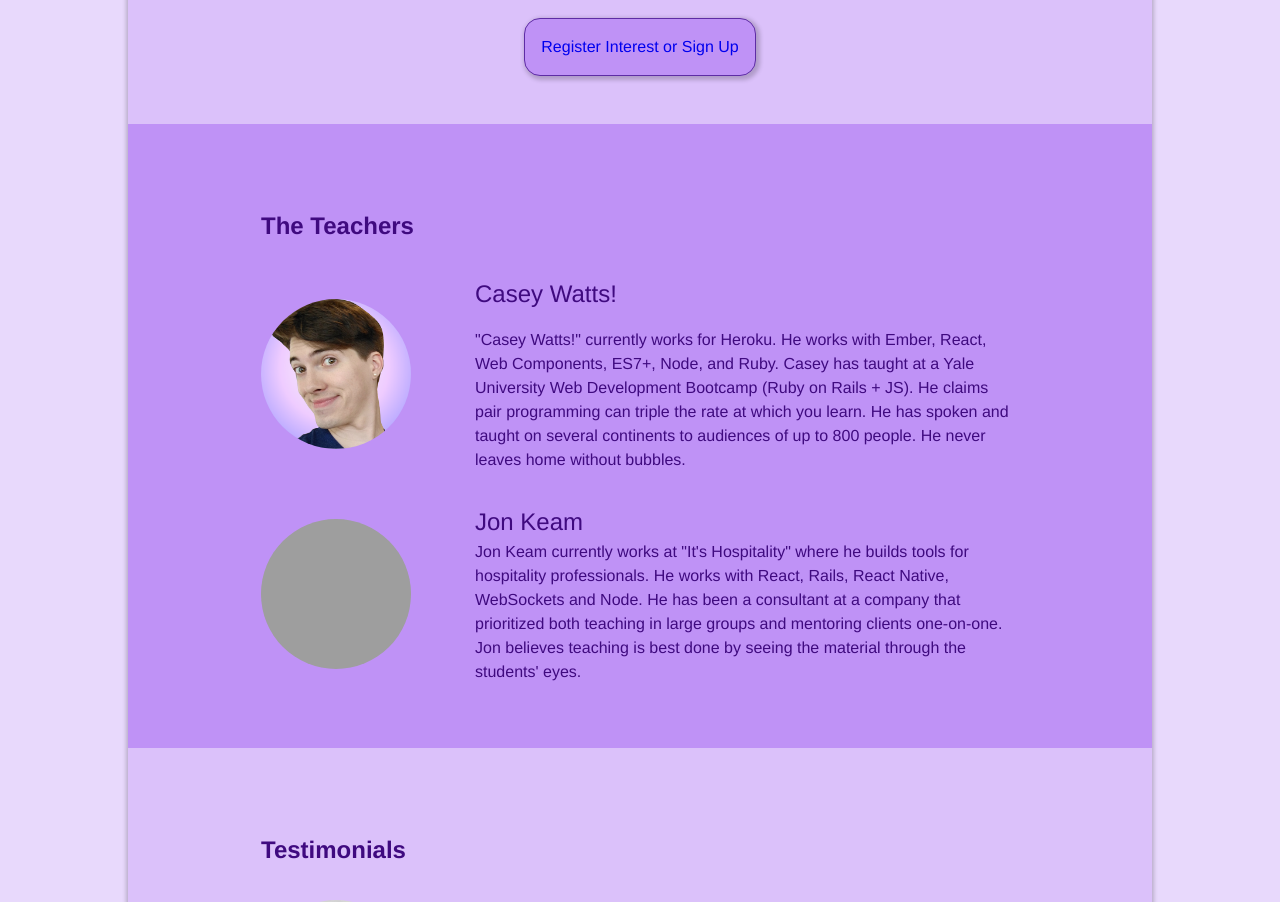
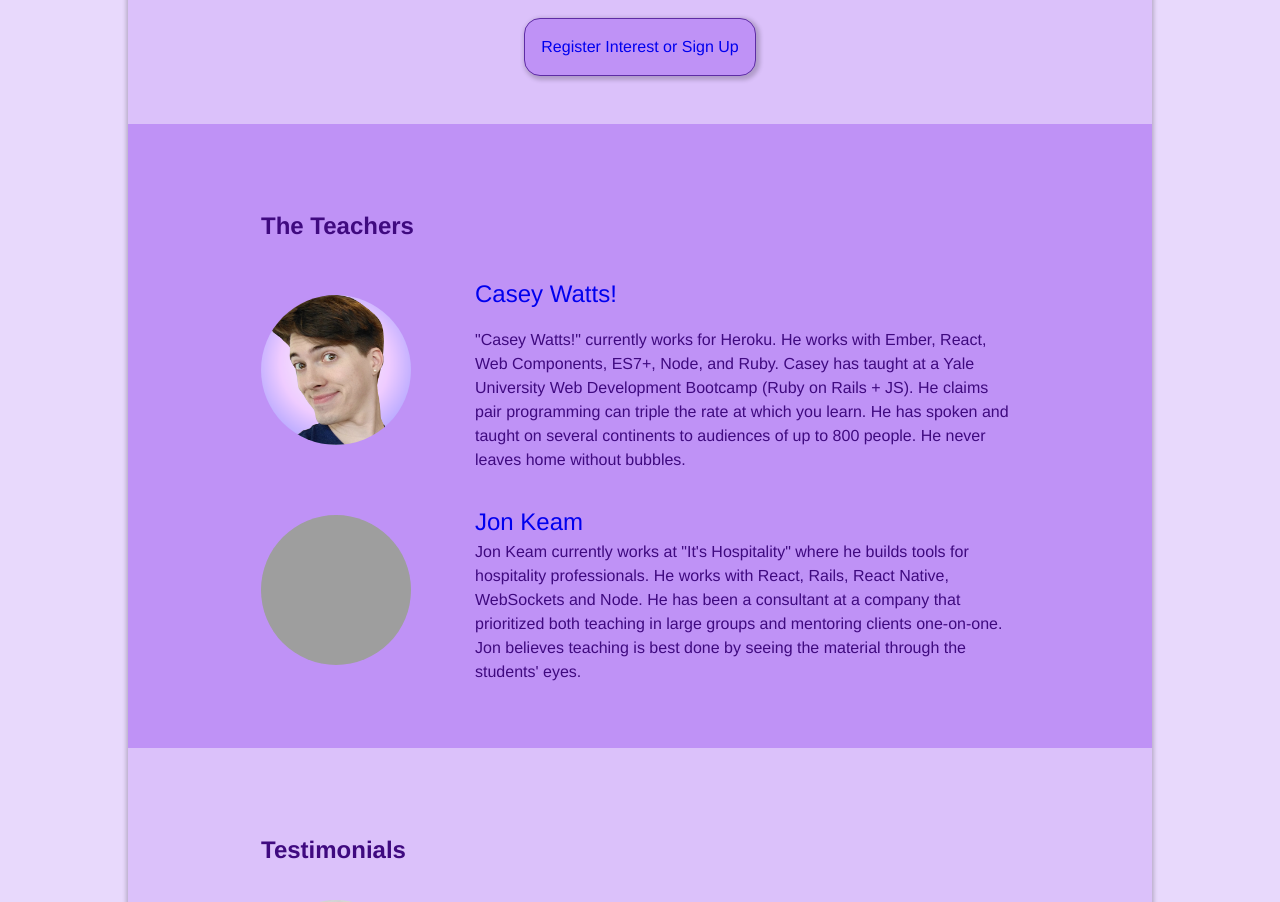
Before and after one commit to learnshinythings/learnshinythings.github.io, a Jekyll site: the page built from electron.md, in a window 1280 px wide. Shown: the part 1066-1968 px from the top of the page. Built offline with Jekyll 4.4.1, drawn with Linux system fonts in a browser that asks for light colours; nearby versions of some CDN libraries; grey boxes are pictures that could not be loaded.

Commit message:
link to websites from names/images

```diff
--- a/electron.md
+++ b/electron.md
@@ -47,17 +47,17 @@ Electron Workshop
 
 ## The Teachers
 <div class="flex items-center justify-center mt4">
-  <img src="/headshot-casey.png" class="headshot">
+  <a href="http://caseywatts.com/"><img src="/headshot-casey.png" class="headshot"></a>
   <div class="ml5 measure-wide">
-    <div class="f3">Casey Watts!</div>
+    <a href="http://caseywatts.com/" class="link"><div class="f3">Casey Watts!</div></a>
     <div class="f5 mt3">"Casey Watts!" currently works for Heroku. He works with Ember, React, Web Components, ES7+, Node, and Ruby. Casey has taught at a Yale University Web Development Bootcamp (Ruby on Rails + JS). He claims pair programming can triple the rate at which you learn. He has spoken and taught on several continents to audiences of up to 800 people. He never leaves home without bubbles.</div>
   </div>
 </div>
 
 <div class="flex items-center justify-center mt4">
-  <img src="/headshot-jon.png" class="headshot">
+  <a href="http://jonkeam.com/"><img src="/headshot-jon.png" class="headshot"></a>
   <div class="ml5 measure-wide">
-    <div class="f3">Jon Keam</div>
+    <a href="http://jonkeam.com/" class="link"><div class="f3">Jon Keam</div></a>
     <div class="f5">Jon Keam currently works at "It's Hospitality" where he builds tools for hospitality professionals. He works with React, Rails, React Native, WebSockets and Node. He has been a consultant at a company that prioritized both teaching in large groups and mentoring clients one-on-one. Jon believes teaching is best done by seeing the material through the students' eyes.</div>
   </div>
 </div>
```
